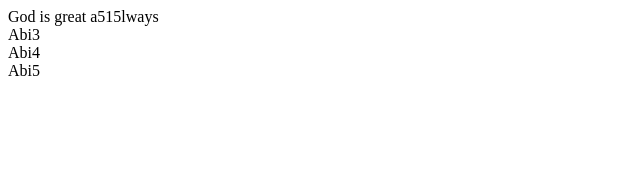
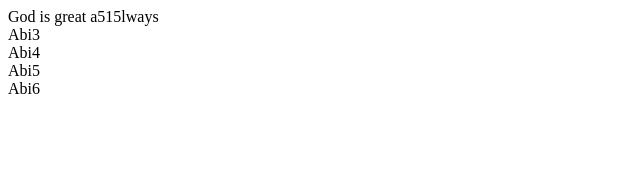
Before and after one commit to Abinaya2208/testingApp, an Angular app in the folder testingApp/: page / in a window 1280 px wide. Shown: the top 170 px of the page, without its empty margins (0-640 px from the left). Built offline with nearby package versions, Linux system fonts and the light colour scheme.

Commit message:
commit 16

```diff
--- a/testingApp/src/app/app.component.html
+++ b/testingApp/src/app/app.component.html
@@ -2,3 +2,4 @@
 <div>Abi3</div>
 <div>Abi4</div>
 <div>Abi5</div>
+<div>Abi6</div>
```
